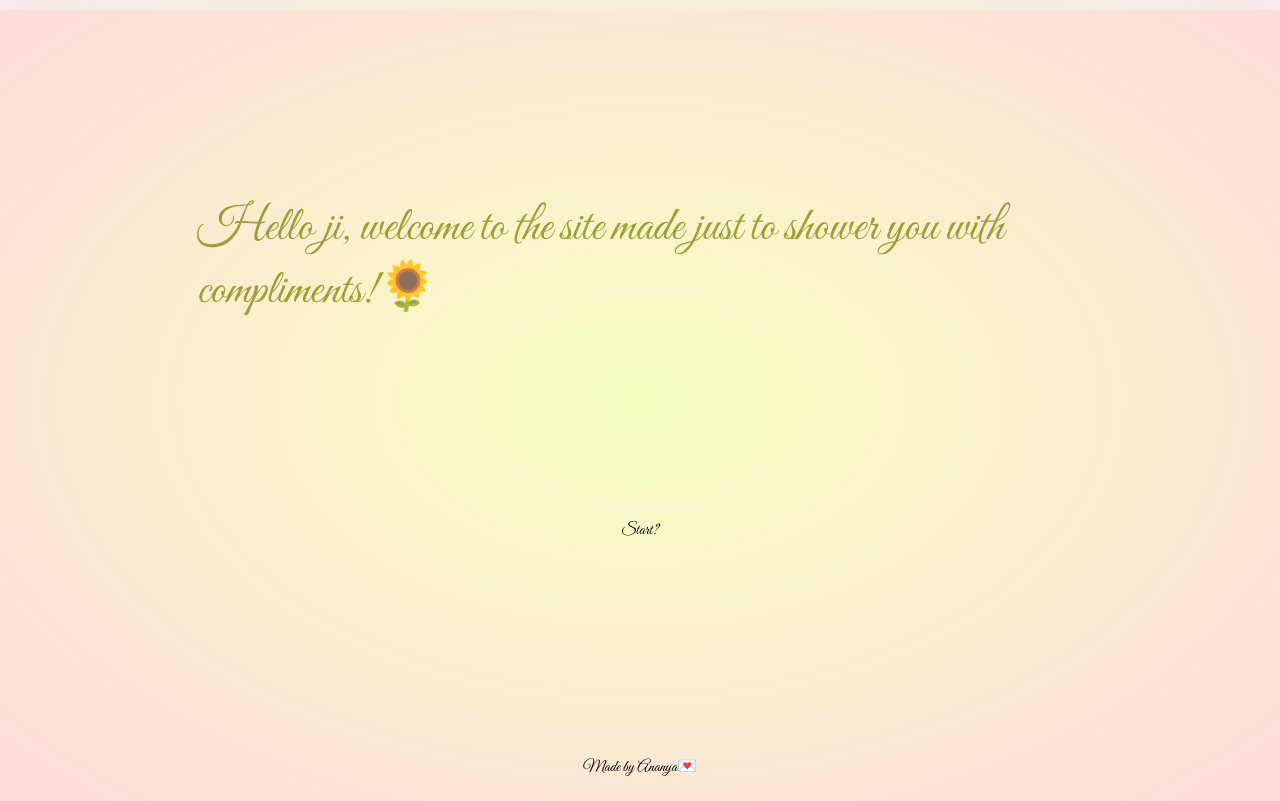
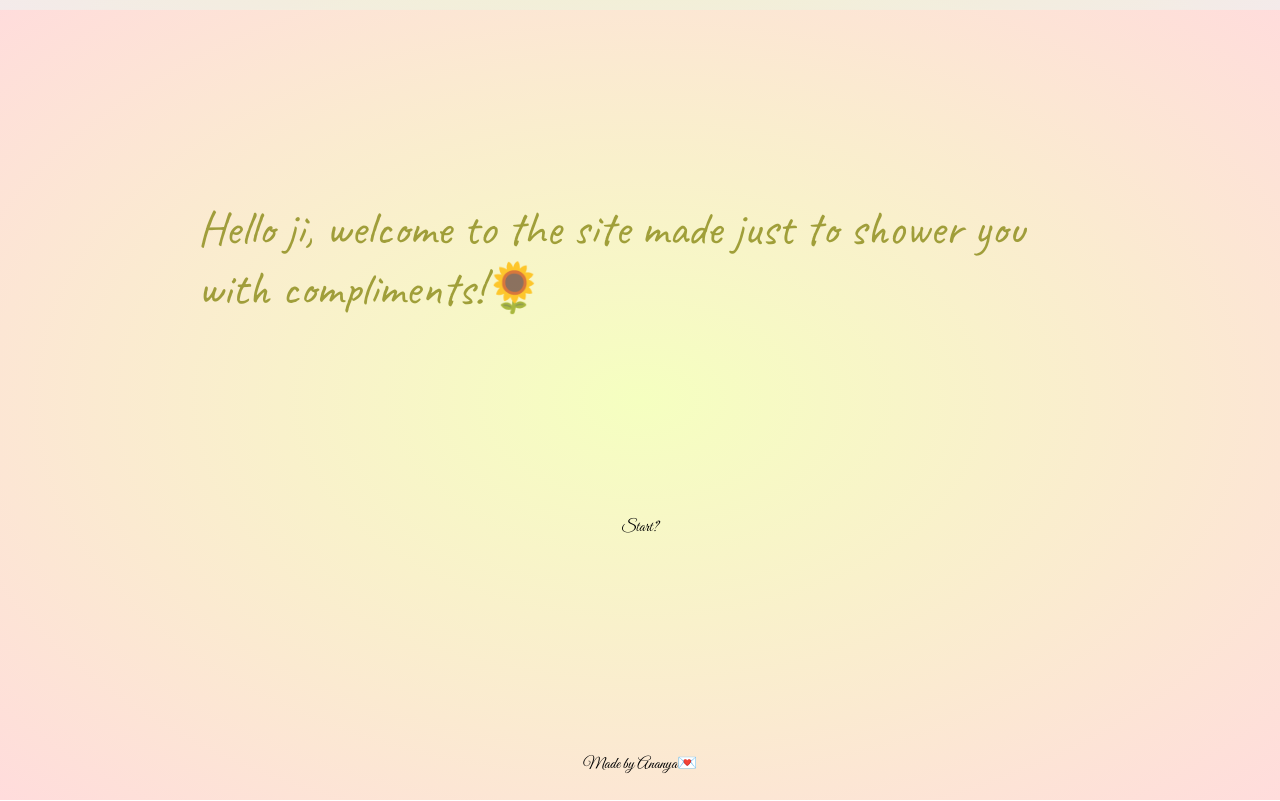
Before and after one commit to raiananya/stars-around-scars, a plain HTML site: page index.html in a window 1280 px wide. Drawn offline with Linux system fonts and the light colour scheme.

Commit message:
Update styles.css

```diff
--- a/styles.css
+++ b/styles.css
@@ -28,8 +28,7 @@ body {
   background: radial-gradient(rgb(245, 255, 192), rgba(255, 211, 211, 0.796));
 }
 #quoteDisplay {
-  /* font-family: "Caveat", cursive; */
-  font-family: "Great Vibes", cursive;
+  font-family: "Caveat", cursive;
   font-size: 3rem;
   padding: 15%;
   color: rgba(134, 134, 17, 0.781);
```
